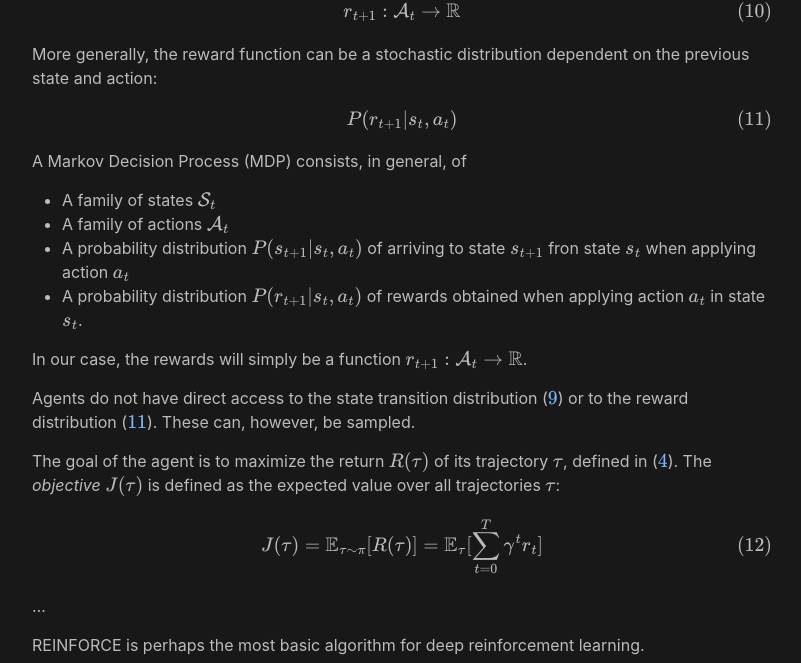
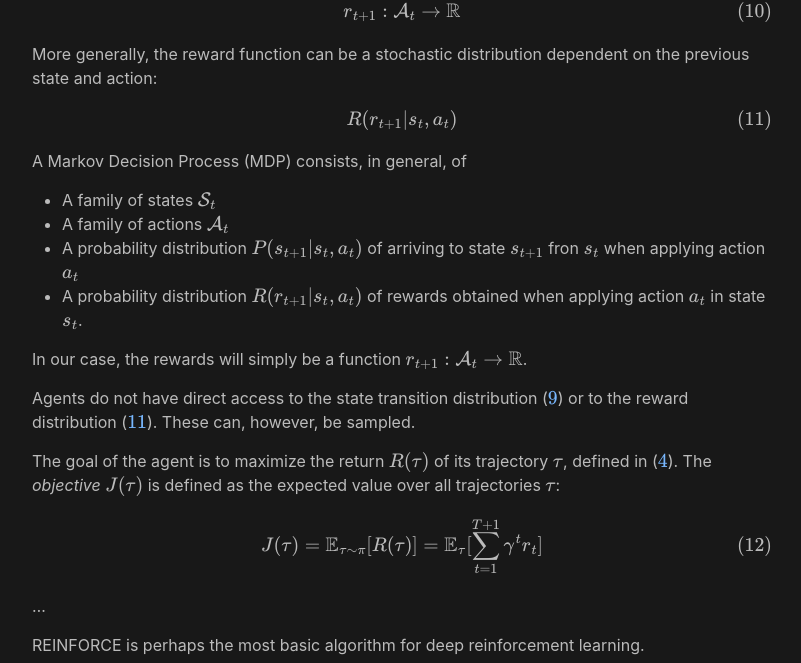
Before and after one commit to analytiq-hub/sigagent.github.io, a Jekyll site: the page built from machine_learning/_posts/2021-01-22-reinforce.md, in a window 1280 px wide and 900 px high, scrolled down 2937 px. Shown: the part 150-813 px from the top of the window, without its empty margins (238-1039 px from the left). Built offline with Jekyll 4.4.1, drawn with Linux system fonts in a browser that asks for light colours; formulas are drawn with MathJax 3; a script that is not in the unit is left out.

Commit message:
*** empty log message ***

```diff
--- a/machine_learning/_posts/2021-01-22-reinforce.md
+++ b/machine_learning/_posts/2021-01-22-reinforce.md
@@ -123,15 +123,15 @@ More generally, the reward function can be a stochastic distribution dependent o
 
 $$
 \begin{equation} \label{eq:reward_dist}
-P(r_{t+1} \vert s_t, a_t)
+R(r_{t+1} \vert s_t, a_t)
 \end{equation}
 $$
 
 A Markov Decision Process (MDP) consists, in general, of
 * A family of states $$\mathcal{S}_t$$
 * A family of actions $$\mathcal{A}_t$$
-* A probability distribution $$P(s_{t+1} \vert s_t,a_t)$$ of arriving to state $$s_{t+1}$$ fron state $$s_{t}$$ when applying action $$a_t$$
-* A probability distribution $$P(r_{t+1} \vert s_t, a_t)$$ of rewards obtained when applying action $$a_t$$ in state $$s_{t}$$.
+* A probability distribution $$P(s_{t+1} \vert s_t, a_t)$$ of arriving to state $$s_{t+1}$$ fron $$s_{t}$$ when applying action $$a_t$$
+* A probability distribution $$R(r_{t+1} \vert s_t, a_t)$$ of rewards obtained when applying action $$a_t$$ in state $$s_{t}$$.
 
 In our case, the rewards will simply be a function $$r_{t+1} : \mathcal{A}_{t} \rightarrow \mathbb{R}$$.
 
@@ -141,7 +141,7 @@ The goal of the agent is to maximize the return $$R(\tau)$$ of its trajectory $$
 
 $$
 \begin{equation} \label{eq:objective_dist}
-J(\tau) = \mathbb{E}_{\tau \sim \pi}[R(\tau)] = \mathbb{E}_{\tau}[\sum_{t=0}^{T} \gamma^t r_t]
+J(\tau) = \mathbb{E}_{\tau \sim \pi}[R(\tau)] = \mathbb{E}_{\tau}[\sum_{t=1}^{T+1} \gamma^t r_t]
 \end{equation}
 $$
 
```
